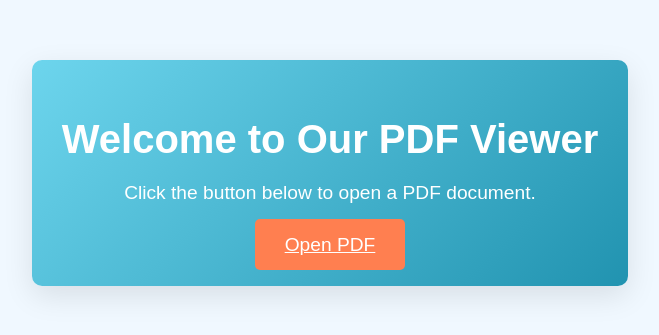
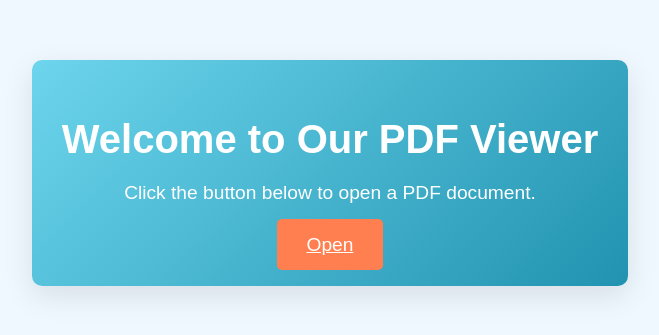
Before and after one commit to srinjayghosh03/SKIN-CANCER-DETECTION-USING-ML, a plain HTML site: page index.html in a window 1280 px wide. Shown: the part 227-562 px from the top of the page, without its empty margins (310-969 px from the left). Drawn offline with Linux system fonts and the light colour scheme.

Commit message:
Update index.html

```diff
--- a/index.html
+++ b/index.html
@@ -53,7 +53,7 @@
     <div class="container">
         <h1>Welcome to Our PDF Viewer</h1>
         <p>Click the button below to open a PDF document.</p>
-        <a href="Skin Caner Detection using Machine Learning Algorithms.docx" class="btn" target="_blank">Open PDF</a>
+        <a href="Skin Caner Detection using Machine Learning Algorithms.docx" class="btn" target="_blank">Open</a>
     </div>
 </body>
 </html>
```
